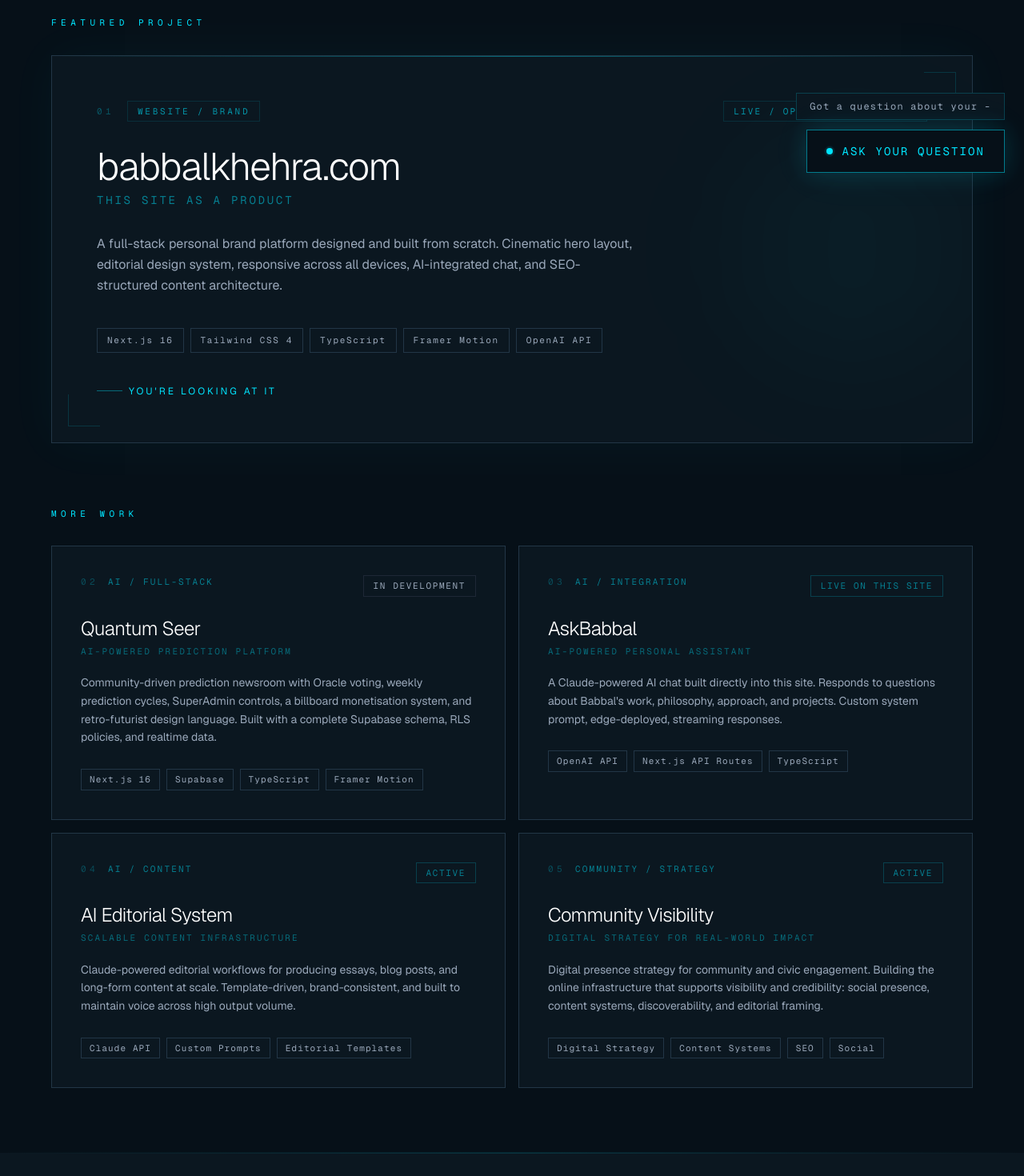
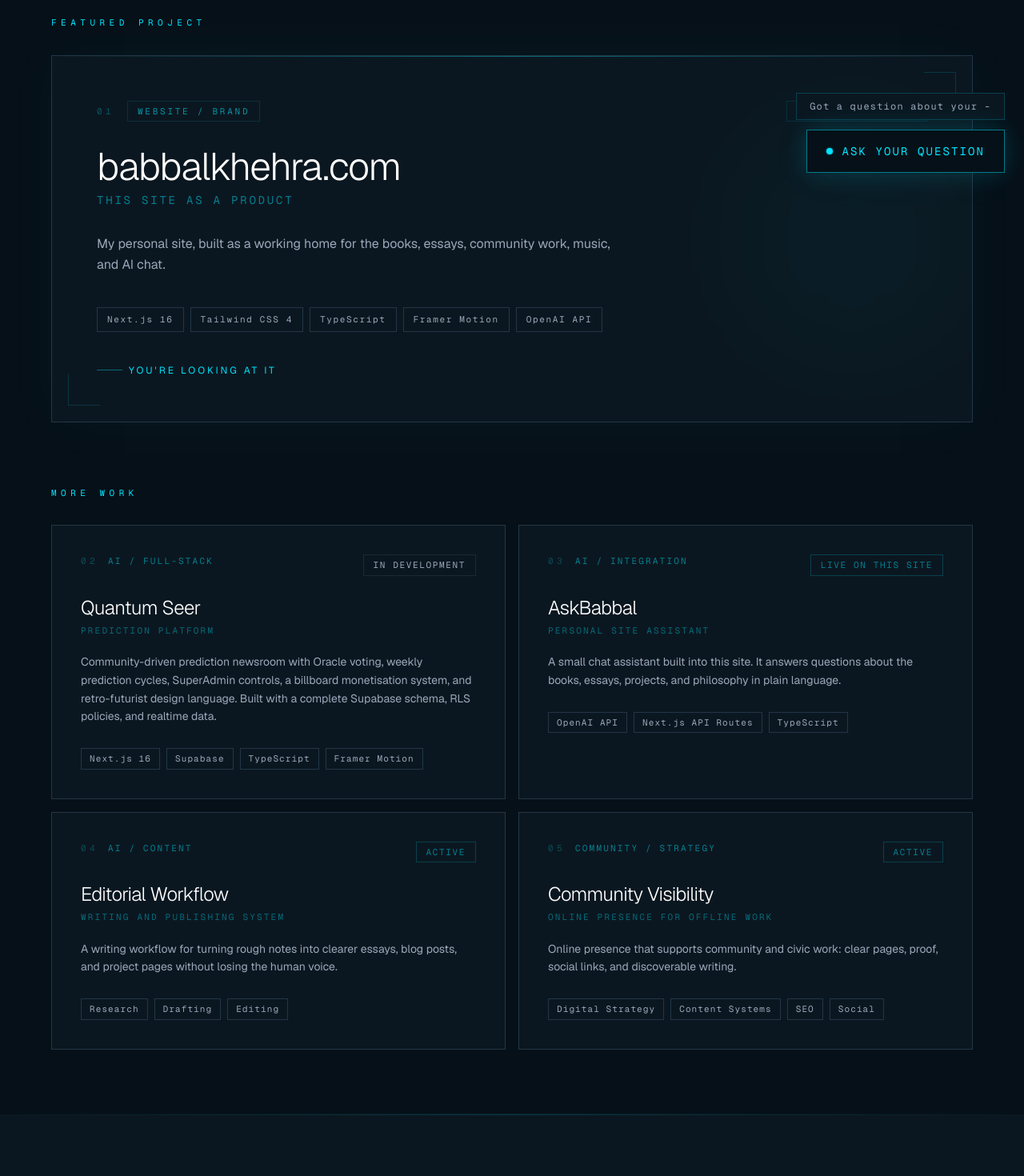
Before and after one commit to gurkhehra27-jpg/babbal-khehra, a Next.js app: page /lab in a window 1280 px wide. Shown: the part 560-2030 px from the top of the page at 80% size. Built offline with nearby package versions, Linux system fonts and the light colour scheme.

Commit message:
Tighten site copy

```diff
--- a/src/app/about/page.tsx
+++ b/src/app/about/page.tsx
@@ -78,7 +78,7 @@
  return (
  <div className="bg-black min-h-screen">
 
- {/* -”€-”€ HEADER -”€-”€ */}
+ {/* Header */}
  <section className="pt-40 pb-20 px-6 relative overflow-hidden">
  <div className="absolute top-0 right-1/3 w-[500px] h-[400px] bg-[#00e5ff]/4 blur-[120px] rounded-full pointer-events-none" />
  <div className="max-w-6xl mx-auto relative">
@@ -112,7 +112,7 @@
 
  <div className="h-px bg-gradient-to-r from-transparent via-[#00e5ff]/20 to-transparent" />
 
- {/* -”€-”€ MANIFESTO STRIP -”€-”€ */}
+ {/* Manifesto strip */}
  <section className="py-20 px-6 relative overflow-hidden">
  <div className="absolute inset-0 bg-[#07070f]" />
  <div className="absolute top-1/2 left-1/2 -translate-x-1/2 -translate-y-1/2 w-[700px] h-[200px] bg-[#00e5ff]/3 blur-[100px] rounded-full pointer-events-none" />
@@ -135,7 +135,7 @@
 
  <div className="h-px bg-gradient-to-r from-transparent via-[#00e5ff]/10 to-transparent" />
 
- {/* -”€-”€ BIO - editorial split -”€-”€ */}
+ {/* Bio */}
  <section className="py-24 px-6">
  <div className="max-w-6xl mx-auto grid grid-cols-1 md:grid-cols-[300px_1fr] gap-16">
 
@@ -215,7 +215,7 @@
  <p className="text-[#6b6b8a] text-base leading-relaxed">
  My books,{" "}
  <span className="text-[#e8e8f0]">Alive</span> and{" "}
- <span className="text-[#e8e8f0]">Ego & Enlightenment</span>, explore identity, resilience, and what it means to build yourself with intention. My digital work builds platforms, systems, and presence that communicate at scale. My community work closes the loop by showing up in person, in public, and in the conversations that matter.
+ <span className="text-[#e8e8f0]">Ego & Enlightenment</span>, explore identity, resilience, and what it means to build yourself with intention. My digital work gives those ideas a clear home online. My community work keeps it grounded in real people, public spaces, and the conversations that matter.
  </p>
 
  <p className="text-[#e8e8f0] text-base leading-relaxed font-light border-l-2 border-[#00e5ff]/30 pl-5 mt-8">
@@ -225,7 +225,7 @@
  </div>
  </section>
 
- {/* -”€-”€ PUBLIC PRESENCE -”€-”€ */}
+ {/* Public presence */}
  <section className="py-24 px-6 relative overflow-hidden">
  <div className="absolute inset-0 bg-[#07070f]" />
  <div className="absolute top-0 left-0 right-0 h-px bg-gradient-to-r from-transparent via-[#00e5ff]/15 to-transparent" />
@@ -329,7 +329,7 @@
  </div>
  </section>
 
- {/* -”€-”€ WHAT I STAND FOR -”€-”€ */}
+ {/* What I stand for */}
  <section className="py-24 px-6">
  <div className="max-w-6xl mx-auto">
  <motion.div
@@ -432,7 +432,7 @@
  </div>
  </section>
 
- {/* -”€-”€ TIMELINE -”€-”€ */}
+ {/* Timeline */}
  <section className="py-24 px-6 relative overflow-hidden">
  <div className="absolute inset-0 bg-[#07070f]" />
  <div className="absolute top-0 left-0 right-0 h-px bg-gradient-to-r from-transparent via-[#00e5ff]/15 to-transparent" />
@@ -445,7 +445,7 @@
  className="mb-16"
  >
  <p className="text-[#00e5ff] text-[11px] tracking-[0.5em] uppercase font-mono mb-3 opacity-60">
- The Journey
+ The Path So Far
  </p>
  <h2 className="text-white text-4xl font-light tracking-tight">Milestones</h2>
  </motion.div>
@@ -480,7 +480,7 @@
  </div>
  </section>
 
- {/* -”€-”€ CTA -”€-”€ */}
+ {/* CTA */}
  <section className="py-24 px-6 relative overflow-hidden">
  <div className="absolute top-1/2 left-1/2 -translate-x-1/2 -translate-y-1/2 w-[600px] h-[300px] bg-[#00e5ff]/3 blur-[100px] rounded-full pointer-events-none" />
 
@@ -506,7 +506,7 @@
  href="/lab"
  className="inline-flex items-center gap-3 px-8 py-4 border border-[#00e5ff]/40 text-[#00e5ff] text-sm tracking-[0.2em] uppercase hover:bg-[#00e5ff]/10 transition-all duration-300 glow-box-cyan"
  >
- The Lab -†’
+ The Lab
  </Link>
  <Link
  href="/vault"
--- a/src/app/lab/page.tsx
+++ b/src/app/lab/page.tsx
@@ -10,9 +10,9 @@
  title: "babbalkhehra.com",
  subtitle: "This site as a product",
  description:
- "A full-stack personal brand platform designed and built from scratch. Cinematic hero layout, editorial design system, responsive across all devices, AI-integrated chat, and SEO-structured content architecture.",
+ "My personal site, built as a working home for the books, essays, community work, music, and AI chat.",
  stack: ["Next.js 16", "Tailwind CSS 4", "TypeScript", "Framer Motion", "OpenAI API"],
- outcome: "Live / Optimised / Ongoing",
+ outcome: "Live / Maintained",
  featured: true,
  },
  {
@@ -20,7 +20,7 @@
  num: "02",
  category: "AI / Full-Stack",
  title: "Quantum Seer",
- subtitle: "AI-powered prediction platform",
+ subtitle: "Prediction platform",
  description:
  "Community-driven prediction newsroom with Oracle voting, weekly prediction cycles, SuperAdmin controls, a billboard monetisation system, and retro-futurist design language. Built with a complete Supabase schema, RLS policies, and realtime data.",
  stack: ["Next.js 16", "Supabase", "TypeScript", "Framer Motion"],
@@ -32,9 +32,9 @@
  num: "03",
  category: "AI / Integration",
  title: "AskBabbal",
- subtitle: "AI-powered personal assistant",
+ subtitle: "Personal site assistant",
  description:
- "A Claude-powered AI chat built directly into this site. Responds to questions about Babbal's work, philosophy, approach, and projects. Custom system prompt, edge-deployed, streaming responses.",
+ "A small chat assistant built into this site. It answers questions about the books, essays, projects, and philosophy in plain language.",
  stack: ["OpenAI API", "Next.js API Routes", "TypeScript"],
  outcome: "Live on this site",
  featured: false,
@@ -43,11 +43,11 @@
  id: 4,
  num: "04",
  category: "AI / Content",
- title: "AI Editorial System",
- subtitle: "Scalable content infrastructure",
+ title: "Editorial Workflow",
+ subtitle: "Writing and publishing system",
  description:
- "Claude-powered editorial workflows for producing essays, blog posts, and long-form content at scale. Template-driven, brand-consistent, and built to maintain voice across high output volume.",
- stack: ["Claude API", "Custom Prompts", "Editorial Templates"],
+ "A writing workflow for turning rough notes into clearer essays, blog posts, and project pages without losing the human voice.",
+ stack: ["Research", "Drafting", "Editing"],
  outcome: "Active",
  featured: false,
  },
@@ -56,9 +56,9 @@
  num: "05",
  category: "Community / Strategy",
  title: "Community Visibility",
- subtitle: "Digital strategy for real-world impact",
+ subtitle: "Online presence for offline work",
  description:
- "Digital presence strategy for community and civic engagement. Building the online infrastructure that supports visibility and credibility: social presence, content systems, discoverability, and editorial framing.",
+ "Online presence that supports community and civic work: clear pages, proof, social links, and discoverable writing.",
  stack: ["Digital Strategy", "Content Systems", "SEO", "Social"],
  outcome: "Active",
  featured: false,
@@ -154,7 +154,7 @@
  transition={{ duration: 0.8, delay: 0.25 }}
  className="text-[#6b6b8a] text-lg max-w-lg leading-relaxed"
  >
- Websites, AI systems, content infrastructure, and digital storytelling, built from scratch and shipped for real.
+ Websites, writing systems, AI tools, and public-facing work that people can actually use.
  </motion.p>
  </div>
  </section>
--- a/src/app/vault/page.tsx
+++ b/src/app/vault/page.tsx
@@ -9,8 +9,8 @@
  title: "Alive",
  subtitle: "A Story of Survival and Awakening",
  description:
- "A visceral journey through the corridors of existence. Alive strips away everything comfortable and asks a single question: when you have nothing left, who are you? A narrative that challenges your relationship with survival, identity, and the will to endure.",
-    genre: "Fiction / Philosophy",
+ "A story about survival, identity, and what remains when life takes away the version of yourself you were holding onto.",
+ genre: "Fiction / Philosophy",
  year: "2025",
  amazonUrl: "https://amzn.asia/d/01UfATi7",
  accent: "#00e5ff",
@@ -26,7 +26,7 @@
  subtitle: "The Architecture of the Self",
  description:
  "What if the ego is not your enemy, but your most misunderstood teacher? This book dismantles the war between self and soul, weaving philosophy, psychology, and lived experience into a new framework for understanding consciousness and identity.",
-    genre: "Philosophy / Self-Discovery",
+ genre: "Philosophy / Self-Discovery",
  year: "2025",
  amazonUrl: "https://amzn.asia/d/0bXshqi8",
  accent: "#00b8cc",
@@ -67,7 +67,7 @@
  transition={{ duration: 0.8, delay: 0.2 }}
  className="text-[#6b6b8a] text-lg max-w-xl leading-relaxed"
  >
- Two works. Each one a universe. Written to disturb, illuminate, and transform.
+ Two books about identity, survival, ego, and the work of becoming yourself.
  </motion.p>
  </div>
  </section>
--- a/src/components/JsonLd.tsx
+++ b/src/components/JsonLd.tsx
@@ -48,7 +48,7 @@
  bookFormat: "https://schema.org/Paperback",
  datePublished: "2025",
  description:
- "A visceral journey through the corridors of existence. Alive strips away everything comfortable and asks a single question: when you have nothing left, who are you?",
+ "A story about survival, identity, and what remains when life takes away the version of yourself you were holding onto.",
  genre: ["Philosophy", "Fiction"],
  inLanguage: "en",
  offers: {
--- a/src/data/posts.ts
+++ b/src/data/posts.ts
@@ -33,7 +33,7 @@
     subtitle: "Why follow-through beats constant reinvention",
     excerpt:
       "Most businesses are not stuck because they ran out of ideas. They are stuck because good ideas were never turned into clear action, repeated properly, or improved over time.",
-    content: `A lot of businesses think they have an idea problem when they actually have an execution problem. They keep looking for the next concept, the next campaign, the next offer, or the next platform, hoping the right move will suddenly unlock momentum. But most of the time, the missing piece is not creativity. It is disciplined follow-through. Businesses rarely stall because they ran out of ideas. They stall because good ideas were never turned into clear action, repeated properly, or improved over time.
+    content: `A lot of businesses think they have an idea problem when they actually have an execution problem. They keep looking for the next concept, the next campaign, the next offer, or the next platform, hoping the right move will suddenly create momentum. But most of the time, the missing piece is not creativity. It is disciplined follow-through. Businesses rarely stall because they ran out of ideas. They stall because good ideas were never turned into clear action, repeated properly, or improved over time.
 
 There is something seductive about starting fresh. A new idea feels intelligent. It feels like motion. It gives people the illusion that they are solving the problem when, in reality, they are often avoiding the harder work of operational consistency. Execution is less exciting because it forces contact with reality. It exposes weak systems, poor delegation, unclear standards, and all the small failures people can hide from when they stay in planning mode.
 
@@ -41,7 +41,7 @@
 
 Good execution is not glamorous. It is clarity, repetition, timing, accountability, and refinement. It means knowing what matters most, assigning responsibility clearly, and making sure things actually get done to a standard that can be trusted. It means reducing friction inside the business so action happens faster and fewer things fall through the cracks. Most businesses improve dramatically when they stop obsessing over novelty and start tightening the basics.
 
-This is also why simple businesses often outperform clever ones. A clear offer, delivered well, with strong follow-up and reliable communication, usually beats a more innovative business that cannot execute consistently. Markets do not only reward intelligence. They reward dependability. They reward businesses that make it easy for people to understand them, trust them, and buy from them.
+This is also why simple businesses often outperform clever ones. A clear offer, delivered well, with strong follow-up and reliable communication, usually beats a more original business that cannot execute consistently. Markets do not only reward intelligence. They reward dependability. They reward businesses that make it easy for people to understand them, trust them, and buy from them.
 
 That does not mean ideas do not matter. They do. But ideas without execution are decorative. They sound good in meetings and die quietly in practice. Real growth happens when businesses stop treating execution like a secondary skill and start seeing it for what it is, the mechanism that turns potential into results.
 
@@ -108,16 +108,16 @@
   {
     slug: "what-ai-actually-solves-for-modern-businesses",
     title: "What AI Actually Solves for Modern Businesses",
-    subtitle: "Why AI is leverage, not magic",
+    subtitle: "Why AI helps, but does not replace judgment",
     excerpt:
-      "AI is not a miracle. Its real value is not that it thinks for you, but that it helps you execute with more speed and more clarity when you already know what you are trying to build.",
-    content: `AI is not a miracle. It does not replace judgment, taste, or real human understanding. What it does well is remove friction. It helps people move faster, think in drafts, test ideas quickly, structure messy information, and turn loose thoughts into usable systems. For modern businesses, that matters. The real value of AI is not that it thinks for you. The real value is that it helps you execute with more speed and more clarity, if you already know what you are trying to build.
+      "AI is not a miracle. Its real value is not that it thinks for you, but that it helps you move faster when you already know what you are trying to build.",
+    content: `AI is not a miracle. It does not replace judgment, taste, or real human understanding. What it does well is remove friction. It helps people move faster, think in drafts, test ideas quickly, structure messy information, and turn loose thoughts into usable systems. For modern businesses, that matters. The real value of AI is not that it thinks for you. The real value is that it helps you move faster with more clarity, if you already know what you are trying to build.
 
 That is where a lot of people get confused. They hear the word AI and imagine some kind of digital genius that can run a business for them, fix bad strategy, or create results without direction. It cannot. If the business has no clear offer, no real positioning, no operational discipline, and no understanding of its customers, AI will only accelerate the mess. It makes good systems faster. It also makes bad systems louder.
 
-What AI actually solves is much more practical. It reduces the drag between idea and action. It can help draft emails, summarise meetings, organise research, turn scattered notes into frameworks, build first versions of proposals, speed up content workflows, improve internal documentation, and make repetitive tasks less painful. In sales, it can help prepare better outreach and faster follow-up. In operations, it can make processes easier to document and repeat. In marketing, it can help generate angles, structure campaigns, and test messaging faster. None of this is magic. It is leverage.
+What AI actually solves is much more practical. It reduces the drag between idea and action. It can help draft emails, summarise meetings, organise research, turn scattered notes into frameworks, build first versions of proposals, speed up content workflows, improve internal documentation, and make repetitive tasks less painful. In sales, it can help prepare better outreach and faster follow-up. In operations, it can make processes easier to document and repeat. In marketing, it can help generate angles, structure campaigns, and test messaging faster. None of this is magic. It is useful support.
 
-That leverage becomes powerful when a business already has judgment. The person using the tool still needs to know what matters, what sounds right, what is off-brand, what is legally risky, what is strategically stupid, and what is worth pursuing. AI can generate options, but it does not carry responsibility. A machine can produce ten decent directions in a minute. It still takes a human to know which one actually fits the business.
+That support becomes powerful when a business already has judgment. The person using the tool still needs to know what matters, what sounds right, what is off-brand, what is legally risky, what is strategically stupid, and what is worth pursuing. AI can generate options, but it does not carry responsibility. A machine can produce ten decent directions in a minute. It still takes a human to know which one actually fits the business.
 
 This is why the strongest businesses do not treat AI like a replacement for thinking. They treat it like a force multiplier for execution. They use it to reduce wasted time, compress feedback loops, and increase output without losing strategic control. That is the real shift. Not artificial wisdom, but artificial acceleration.
 
@@ -796,34 +796,22 @@
   },
   {
     slug: "unleashing-the-power-of-words",
-    title: "Unleashing the Power of Words",
-    subtitle: "My Journey as a Modern Thinker",
+    title: "Why I Started Writing",
+    subtitle: "A note on books, ideas, and finding a voice",
     excerpt:
-      "Words have always held a unique power - the ability to inspire, challenge, and transform. For me, writing isn't just about putting pen to paper; it's a way to explore the intricacies of life, question the status quo, and connect with others on a deeper level.",
-    content: `Words have always held a unique power - the ability to inspire, challenge, and transform. For me, writing isn't just about putting pen to paper; it's a way to explore the intricacies of life, question the status quo, and connect with others on a deeper level.
+      "I started writing because I needed somewhere honest to put the questions I could not shake. The books and essays came from that place.",
+    content: `I started writing because I needed somewhere honest to put the questions I could not shake.
 
-My journey began with a simple yet profound curiosity: What drives human thought? Growing up, I was fascinated by the vastness of the universe, the beauty of stories, and the complexity of our minds. Over time, this curiosity evolved into a mission - to create work that resonates, inspires, and pushes boundaries.
+Not because I had everything figured out. Mostly the opposite. I was trying to understand identity, ego, ambition, survival, belief, and why people keep moving even when life makes no clean promise back.
 
-Through my books, blogs, and research, I aim to bridge the gap between philosophy, creativity, and the human experience. Whether it's dissecting the concept of self-discovery or narrating stories that reflect the world's rawness and beauty, my goal is simple: to spark thought and encourage growth.
+The books came first as a way to make sense of that pressure. The blog became a place to think in public: shorter pieces, rougher edges, clearer questions. Some posts are about business and communication. Some are about consciousness and selfhood. Underneath all of them is the same concern: how do people build a life that feels real?
 
-This blog is more than a platform - it's a space where ideas can flourish. Here, I'll share my reflections on life, insights from my writings, and glimpses into the creative process. Expect everything from philosophical deep dives to practical tips on embracing creativity and purpose.
+I do not want this site to feel like a content machine. I want it to feel like a record of someone paying attention. Some pieces will be practical. Some will be personal. Some will be strange because life is strange before it is tidy.
 
-Join me on this journey of words - to explore unspoken truths, challenge conventional ideas, and discover new perspectives. Isn't that what storytelling is all about?
-
-What's Next?
-
-Stay tuned for upcoming posts where I'll delve into topics like:
-
-The balance between ego and enlightenment.
-
-How storytelling shapes our perception of the world.
-
-Practical insights from my research and books.
-
-Thank you for being part of this journey. Here's to the power of words.`,
+That is the reason I write: to make the fog a little less vague, and to leave behind something another person can recognise.`,
     coverImage: null,
     category: "Personal",
-    tags: ["writing", "philosophy", "creativity", "storytelling", "journey"],
+    tags: ["writing", "philosophy", "creativity", "storytelling", "voice"],
     date: "February 1, 2025",
     readTime: "1 min read",
     featured: false,
```
